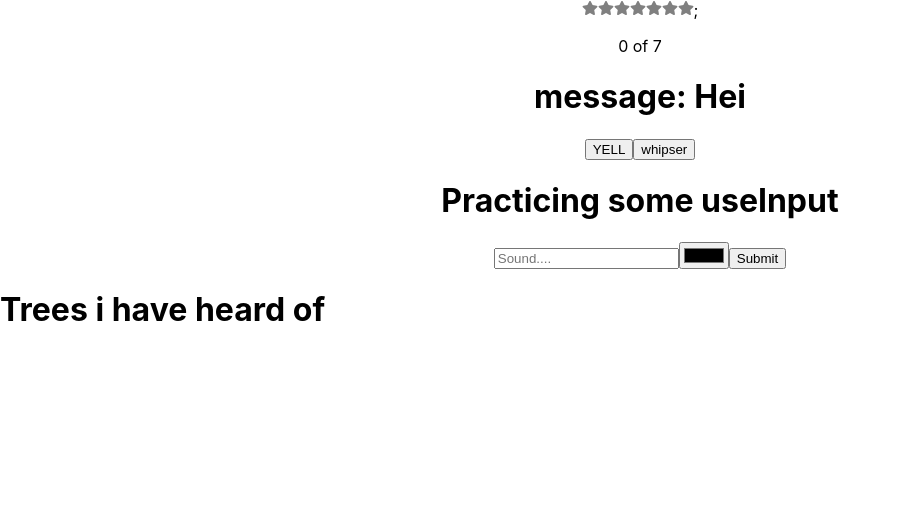
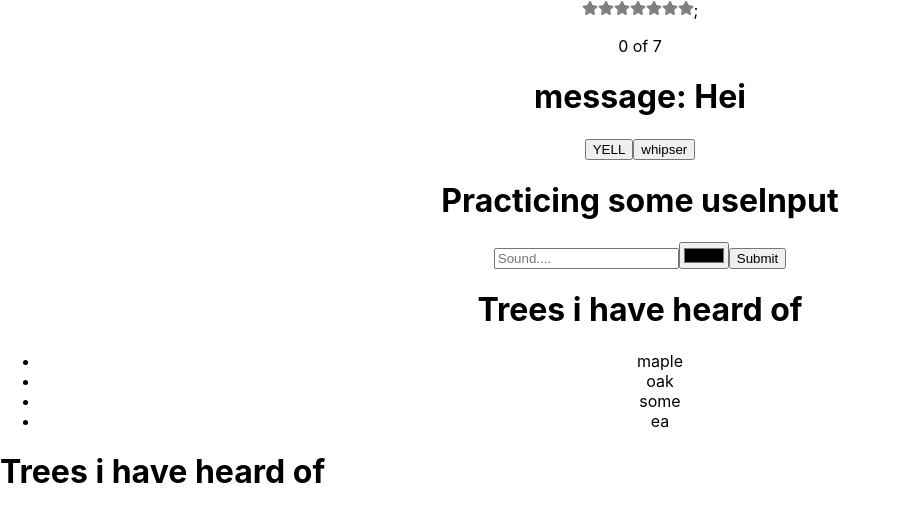
Before and after one commit to Nawzneen/LinkedinTutorial-ReactHooks, a React (Create React App) app in the folder reacthooks/: page / in a window 1280 px wide. Shown: the top 522 px of the page, without its empty margins (0-900 px from the left). Built offline with nearby package versions, Linux system fonts and the light colour scheme.

Commit message:
Practicing reecontext

```diff
--- a/reacthooks/src/App.js
+++ b/reacthooks/src/App.js
@@ -1,10 +1,13 @@
 import logo from "./logo.svg";
 import "./App.css";
 import { FaStar } from "react-icons/fa";
-import React, { useState, useReducer, createContext } from "react";
+import React, { useState, useReducer, useContext } from "react";
 import { useInput } from "./useInput";
+import { TreesContext } from "./";
 
 function App() {
+  // Practicing Creating Context
+  const { trees } = useContext(TreesContext);
   // practicing useInput
   const [titleProps, resetTitle] = useInput("");
   const [colorProps, resetColor] = useInput("#000000");
@@ -69,6 +72,14 @@ function App() {
         <input {...colorProps} type="color" />
         <button type="submit">Submit</button>
       </form>
+      <div>
+        <h1>Trees i have heard of</h1>
+        <ul>
+          {trees.map((tree) => (
+            <li key={tree.id}>{tree.type}</li>
+          ))}
+        </ul>
+      </div>
     </div>
   );
 }
```
